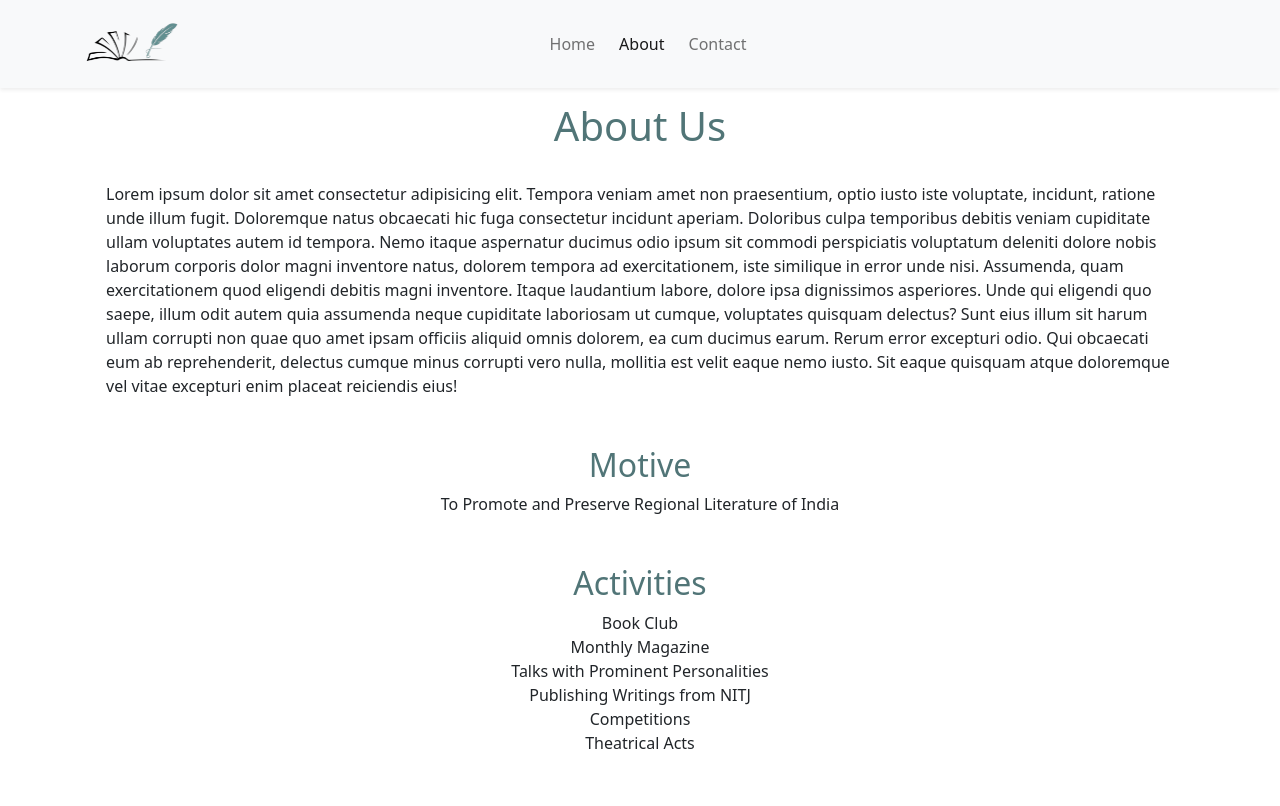
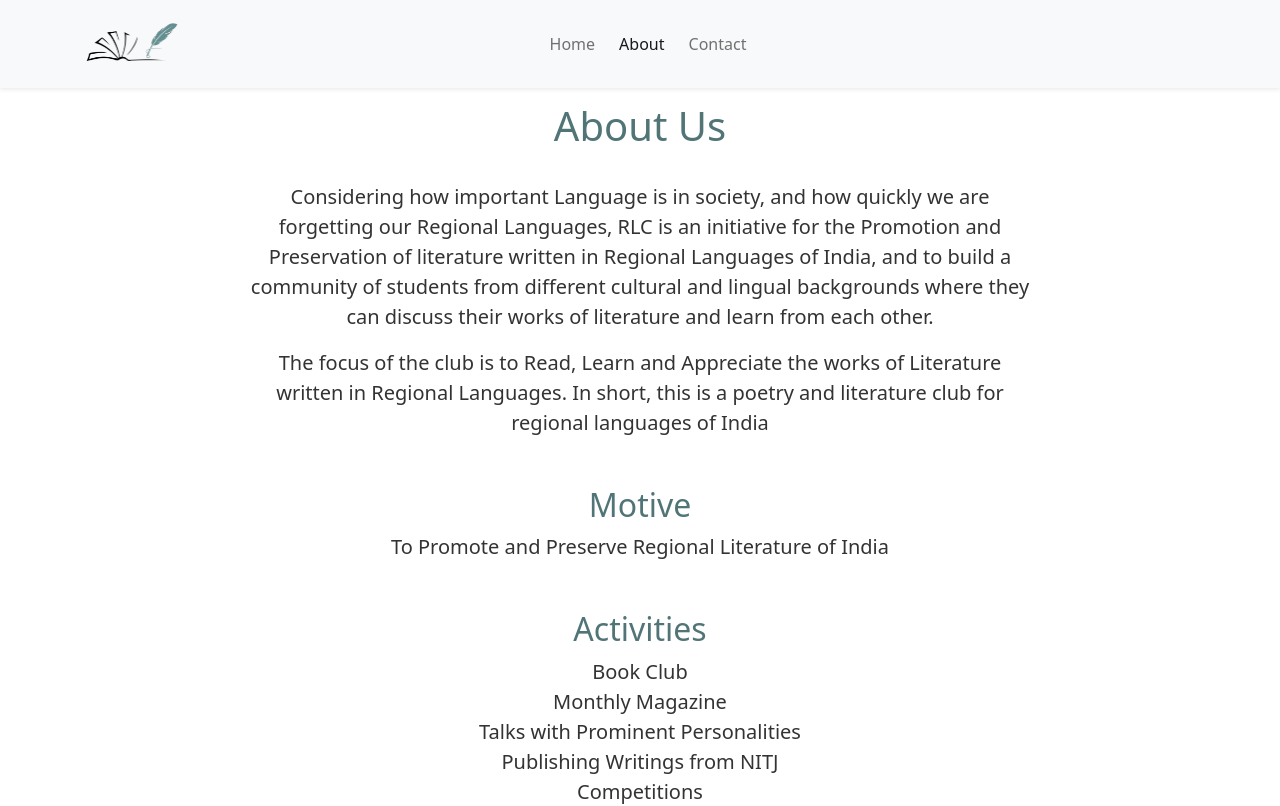
Before and after one commit to ssahibsingh/rlcwebsite, a React (Create React App) app: page /about in a window 1280 px wide. Shown: the top 806 px of the page. Built offline with nearby package versions, Linux system fonts and the light colour scheme; a web font is replaced by a local one.

Commit message:
Updated about

```diff
--- /dev/null
+++ b/src/components/About.css
@@ -0,0 +1,14 @@
+.about .content{
+    width: 65vw;
+    font-size: 20px;
+    color: var(--black);
+    text-justify: inter-character;
+    transition: all .5s ease-in-out;
+}
+
+@media screen and (max-width:768px){
+    .about .content{
+        width: 100%;
+        font-size: 16px;
+    }
+}
--- a/src/components/About.jsx
+++ b/src/components/About.jsx
@@ -1,28 +1,26 @@
 import React from "react";
+import "./About.css";
 const About = () => {
   return (
     <>
-      <div className="about my-5 py-5 bg-light">
+      <div className="about my-5 py-5">
         <div className="container">
           <h1 className="heading text-center headColor">About</h1>
-          <div className="content my-5">
+          <div className="content my-5 text-center mx-auto">
+            <p >
+              Considering how important Language is in society, and how quickly
+              we are forgetting our Regional Languages, RLC is an
+              initiative for the Promotion and Preservation of literature
+              written in Regional Languages of India, and to build a community
+              of students from different cultural and lingual backgrounds where
+              they can discuss their works of literature and learn from each
+              other.
+            </p>
             <p>
-              Lorem ipsum dolor sit amet consectetur, adipisicing elit. Dolores
-              veritatis dignissimos ad ratione, accusamus quis praesentium vel
-              eos beatae, aperiam, facere repudiandae illo non id? Maiores
-              aperiam possimus nostrum et debitis, enim cum saepe explicabo modi
-              ab amet exercitationem, illum earum totam suscipit qui asperiores
-              error. Molestiae inventore ducimus distinctio, corporis maxime
-              praesentium non ad? Doloremque quasi ad cum enim. Eius fuga
-              deserunt vitae repellendus, tempore voluptatibus animi vero
-              asperiores odio? Ut sequi beatae commodi distinctio, atque
-              quibusdam eius ad sit omnis, recusandae quia aut mollitia aliquid
-              tempore. Itaque modi animi ipsam voluptas voluptatibus dolorem
-              exercitationem, consequatur maiores sed? Minima doloremque neque,
-              enim similique mollitia, incidunt eveniet dicta nam quo fugiat
-              laudantium provident id atque obcaecati dolor expedita quaerat
-              maxime. Provident ad architecto voluptatum aliquid quae minus
-              deleniti exercitationem accusamus labore quis!
+
+              The focus of the club is to Read, Learn and Appreciate the works
+              of Literature written in Regional Languages. In short, this is a
+              poetry and literature club for regional languages of India
             </p>
           </div>
         </div>
--- a/src/index.css
+++ b/src/index.css
@@ -27,7 +27,7 @@
     --dark-green: #517577;
     --green: #638f91;
     --white: #fff;
-    --black: #000;
+    --black: #333;
 }
 
 /* Text-Selection Color */
--- a/src/pages/About.jsx
+++ b/src/pages/About.jsx
@@ -1,6 +1,5 @@
 import React from "react";
 import "./style.css";
-
 import coordinator from "../assets/images/coordinator.png";
 import director from "../assets/images/director.png";
 
@@ -10,28 +9,22 @@ const AboutPage = () => {
       <div className="aboutPage">
         <div className="container">
           <h1 className="my-3 text-center py-3 headColor">About Us</h1>
-          <div className="content">
-            <div className="px-4">
+          <div className="content mx-auto">
+            <div className="px-4 text-center">
               <p>
-                Lorem ipsum dolor sit amet consectetur adipisicing elit. Tempora
-                veniam amet non praesentium, optio iusto iste voluptate,
-                incidunt, ratione unde illum fugit. Doloremque natus obcaecati
-                hic fuga consectetur incidunt aperiam. Doloribus culpa
-                temporibus debitis veniam cupiditate ullam voluptates autem id
-                tempora. Nemo itaque aspernatur ducimus odio ipsum sit commodi
-                perspiciatis voluptatum deleniti dolore nobis laborum corporis
-                dolor magni inventore natus, dolorem tempora ad exercitationem,
-                iste similique in error unde nisi. Assumenda, quam
-                exercitationem quod eligendi debitis magni inventore. Itaque
-                laudantium labore, dolore ipsa dignissimos asperiores. Unde qui
-                eligendi quo saepe, illum odit autem quia assumenda neque
-                cupiditate laboriosam ut cumque, voluptates quisquam delectus?
-                Sunt eius illum sit harum ullam corrupti non quae quo amet ipsam
-                officiis aliquid omnis dolorem, ea cum ducimus earum. Rerum
-                error excepturi odio. Qui obcaecati eum ab reprehenderit,
-                delectus cumque minus corrupti vero nulla, mollitia est velit
-                eaque nemo iusto. Sit eaque quisquam atque doloremque vel vitae
-                excepturi enim placeat reiciendis eius!
+                Considering how important Language is in society, and how quickly
+                we are forgetting our Regional Languages, RLC is an
+                initiative for the Promotion and Preservation of literature
+                written in Regional Languages of India, and to build a community
+                of students from different cultural and lingual backgrounds where
+                they can discuss their works of literature and learn from each
+                other.
+              </p>
+              <p>
+
+                The focus of the club is to Read, Learn and Appreciate the works
+                of Literature written in Regional Languages. In short, this is a
+                poetry and literature club for regional languages of India
               </p>
             </div>
 
--- a/src/pages/style.css
+++ b/src/pages/style.css
@@ -8,6 +8,12 @@
 
 .aboutPage .facultyImg{
     height: 250px;
+}
+.aboutPage .content{
+    width: 65vw;
+    font-size: 20px;
+    color: var(--black);
+    text-justify: inter-character;
 }
 
 .teamPage .teamImg{
```
